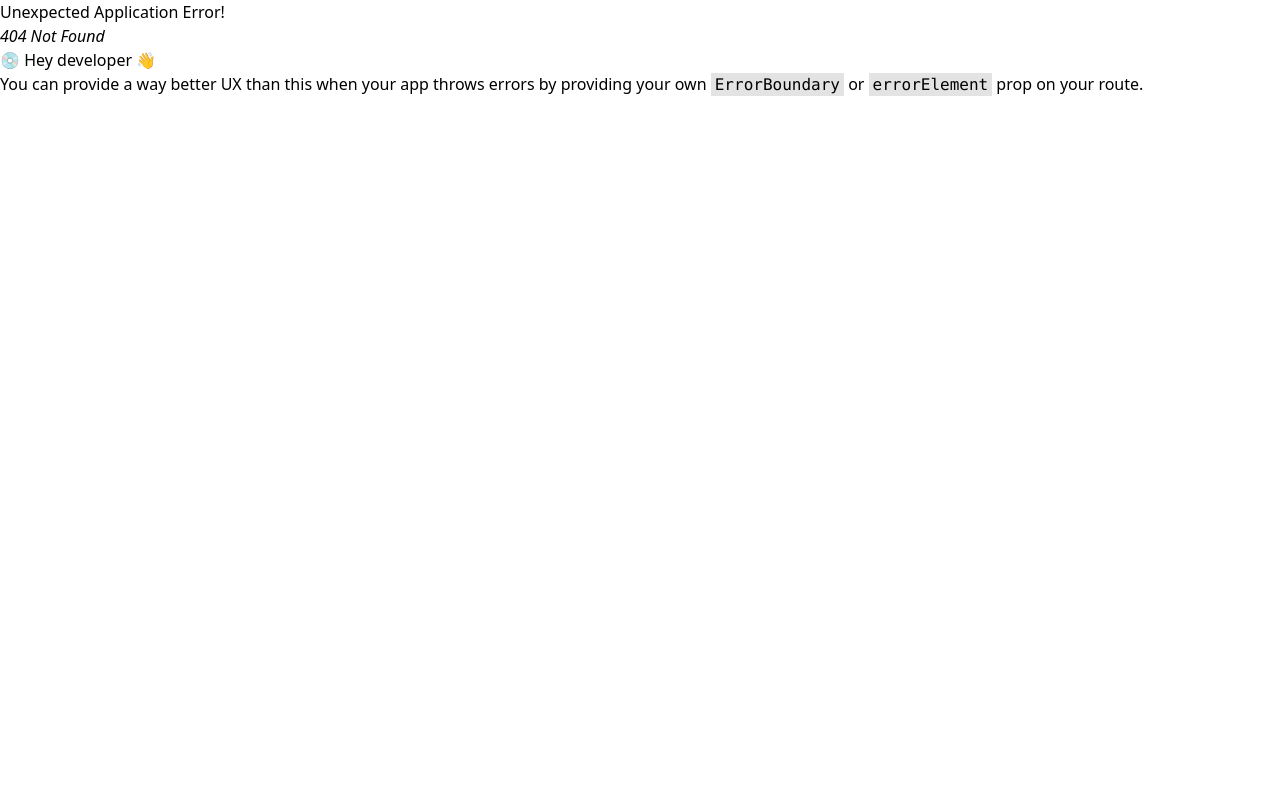
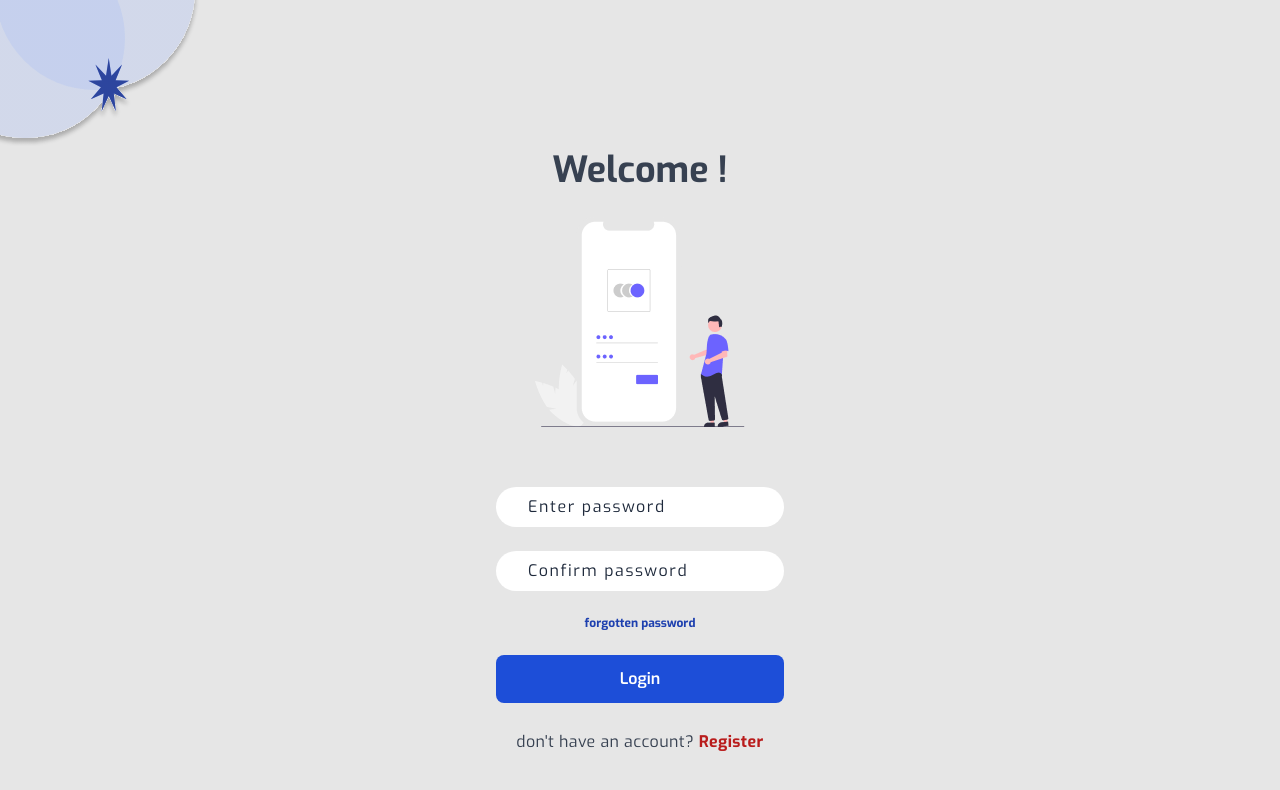
Before and after one commit to ifeoluwah21/todo-app, a React (Vite) app: page /login in a window 1280 px wide. Before the commit this address had no page. Shown: the top 790 px of the page. Built offline with nearby package versions, Linux system fonts and the light colour scheme.

Commit message:
fix: navigating fixing

```diff
--- a/src/App.tsx
+++ b/src/App.tsx
@@ -16,9 +16,10 @@ import {
 	createRoutesFromElements,
 } from "react-router-dom";
 import Home from "./Pages/Home";
-import Auth from "./Pages/Auth";
+import Auth from "./Pages/Register";
 import RootLayout from "./Pages/RootLayout";
 import UserTodos from "./Pages/UserTodos";
+import Register from "./Pages/Register";
 
 const router = createBrowserRouter(
 	createRoutesFromElements(
@@ -30,8 +31,12 @@ const router = createBrowserRouter(
 				element={<Home />}
 			/>
 			<Route
-				path="auth"
-				element={<Auth />}
+				path="register"
+				element={<Register />}
+			/>
+			<Route
+				path="login"
+				element={<Login />}
 			/>
 			<Route
 				path="user"
--- /dev/null
+++ b/src/Pages/Login.tsx
@@ -0,0 +1,13 @@
+import React from "react";
+import Registration from "../components/Auth/Registration";
+import UserLogin from "../components/Auth/Login";
+
+const Login: React.FC = () => {
+	return (
+		<>
+			<UserLogin />
+		</>
+	);
+};
+
+export default Login;
--- a/src/Pages/Auth.tsx
+++ b/src/Pages/Register.tsx
@@ -2,13 +2,12 @@ import React from "react";
 import Registration from "../components/Auth/Registration";
 import Login from "../components/Auth/Login";
 
-const Auth: React.FC = () => {
+const Register: React.FC = () => {
 	return (
 		<>
 			<Registration />
-			<Login />
 		</>
 	);
 };
 
-export default Auth;
+export default Register;
--- a/src/components/Auth/Login.tsx
+++ b/src/components/Auth/Login.tsx
@@ -2,8 +2,14 @@ import React from "react";
 import Input from "../UIs/Input";
 import Button from "../UIs/Button";
 import hero from "../../assets/login.png";
+import { useNavigate } from "react-router-dom";
+import { Link } from "react-router-dom";
 
 const Login: React.FC = () => {
+	const navigate = useNavigate();
+	const onSubmitHandler: (event: React.FormEvent) => void = (event) => {
+		navigate("../user");
+	};
 	return (
 		<section className="font-exo text-gray-700 text-center grid place-items-center min-w-full pt-36 pb-10 min-h-screen bg-gradient-to-bl from-pry-02 via-pry-02 to-pry-02">
 			<h1 className="font-bold text-4xl mb-4">Welcome !</h1>
@@ -12,7 +18,9 @@ const Login: React.FC = () => {
 				alt="todo illustration"
 				className="mx-auto mb-12 object-cover"
 			/>
-			<form className="w-80 sm:w-96 max-w-sm mx-auto flex flex-col flex-nowrap items-center">
+			<form
+				onSubmit={onSubmitHandler}
+				className="w-80 sm:w-96 max-w-sm mx-auto flex flex-col flex-nowrap items-center">
 				<Input
 					type="text"
 					placeholder="Enter password"
@@ -37,11 +45,11 @@ const Login: React.FC = () => {
 			</form>
 			<span className="mt-4 tracking-wide">
 				don't have an account?{" "}
-				<a
-					href="#"
+				<Link
+					to={"../register"}
 					className="text-red-700 font-bold transition-colors duration-150 hover:text-red-900">
 					Register
-				</a>
+				</Link>
 			</span>
 		</section>
 	);
--- a/src/components/Auth/Registration.tsx
+++ b/src/components/Auth/Registration.tsx
@@ -1,8 +1,13 @@
 import React from "react";
 import Input from "../UIs/Input";
 import Button from "../UIs/Button";
+import { Link, useNavigate } from "react-router-dom";
 
 const Registration: React.FC = () => {
+	const navigate = useNavigate();
+	const onSubmitHandler: (event: React.FormEvent) => void = (event) => {
+		navigate(`../user`);
+	};
 	return (
 		<section className="font-exo text-gray-700 text-center grid place-items-center min-w-full pt-36 pb-10 min-h-screen bg-gradient-to-bl from-pry-02 via-pry-02 to-pry-03">
 			<h1 className="font-bold text-4xl mb-4">Wel Done!</h1>
@@ -21,7 +26,9 @@ const Registration: React.FC = () => {
 				/>
 			</svg>
 
-			<form className="w-80 sm:w-96 max-w-sm mx-auto flex flex-col flex-nowrap items-center">
+			<form
+				onSubmit={onSubmitHandler}
+				className="w-80 sm:w-96 max-w-sm mx-auto flex flex-col flex-nowrap items-center">
 				<Input
 					type="text"
 					placeholder="Enter full name here"
@@ -51,11 +58,11 @@ const Registration: React.FC = () => {
 			</form>
 			<span className="mt-4 tracking-wide">
 				Already have an account?{" "}
-				<a
-					href="#"
+				<Link
+					to="../login"
 					className="text-red-700 font-bold transition-colors duration-150 hover:text-red-900">
 					Login
-				</a>
+				</Link>
 			</span>
 		</section>
 	);
```
